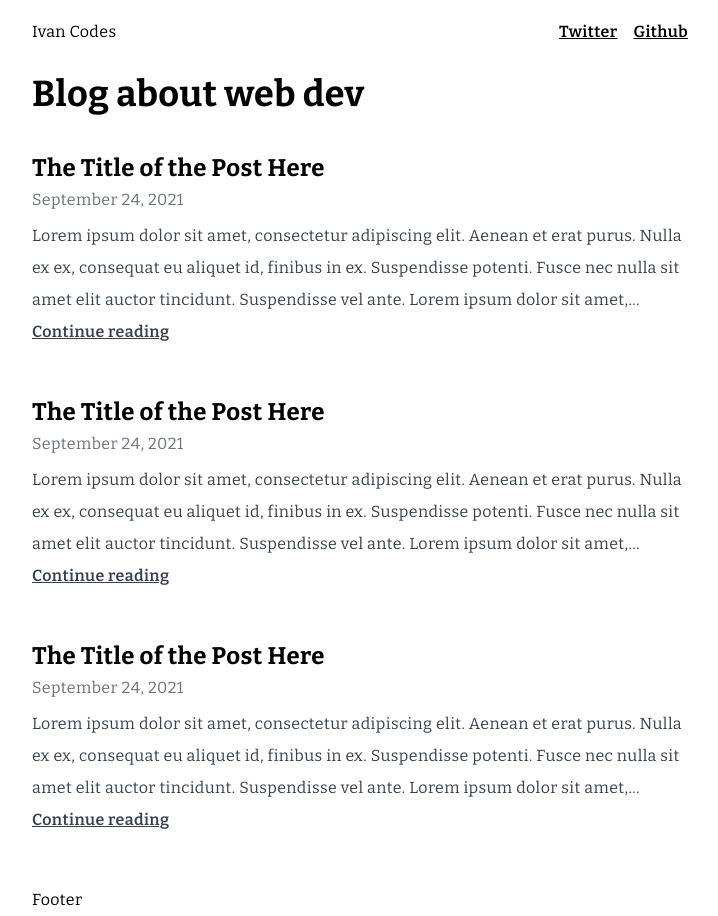
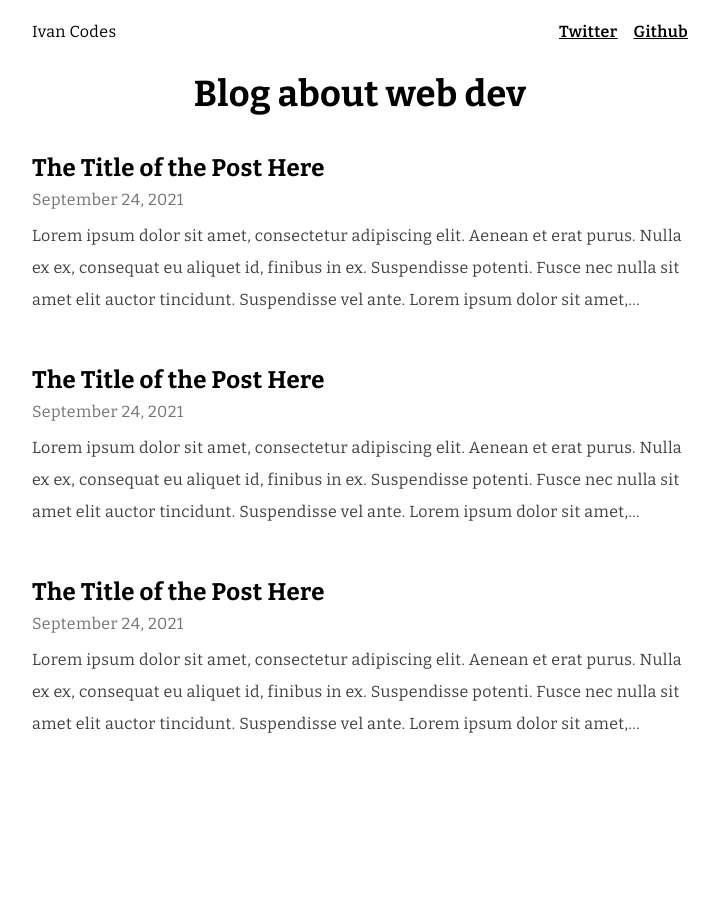
Before and after one commit to ivan-codes/blog, a Next.js app: page / in a window 1280 px wide. Shown: the whole page, without its empty margins (280-998 px from the left). After the commit the page ends 884 px from the top, so only its background shows below. Built offline with nearby package versions, Linux system fonts and the light colour scheme.

Commit message:
Add light and dark mode

```diff
--- a/components/Layout.tsx
+++ b/components/Layout.tsx
@@ -5,13 +5,19 @@ import Link from "next/link";
 type Props = {
   children?: ReactNode;
   title?: string;
+  description?: string;
 };
 
-function Layout({ children, title = "Ivan's Blog" }: Props) {
+function Layout({
+  children,
+  title = "Ivan's Blog",
+  description = "Ivan Codes' Blog",
+}: Props) {
   return (
     <div className="w-full h-full">
       <Head>
         <title>{title}</title>
+        <meta name="description" content={description} />
         <meta charSet="utf-8" />
         <meta name="viewport" content="initial-scale=1.0, width=device-width" />
       </Head>
@@ -39,7 +45,7 @@ function Layout({ children, title = "Ivan's Blog" }: Props) {
         </header>
         <div className="flex flex-col">
           {children}
-          <footer className="mt-auto">Footer</footer>
+          <footer className="flex items-center h-24 mt-auto"></footer>
         </div>
       </div>
     </div>
--- a/components/PostPreview.tsx
+++ b/components/PostPreview.tsx
@@ -9,8 +9,8 @@ function PostPreview() {
           The Title of the Post Here
         </h3>
       </Link>
-      <p className="text-gray-500 mb-1">September 24, 2021</p>
-      <p className="text-gray-700 line-clamp-3">
+      <p className="text-trueGray-500 mb-1">September 24, 2021</p>
+      <p className="text-trueGray-700 line-clamp-3 dark:text-trueGray-400">
         Lorem ipsum dolor sit amet, consectetur adipiscing elit. Aenean et erat
         purus. Nulla ex ex, consequat eu aliquet id, finibus in ex. Suspendisse
         potenti. Fusce nec nulla sit amet elit auctor tincidunt. Suspendisse vel
@@ -19,9 +19,6 @@ function PostPreview() {
         Suspendisse potenti. Fusce nec nulla sit amet elit auctor tincidunt.
         Suspendisse vel ante
       </p>
-      <Link href="/p/test">
-        <a className="text-gray-700 hover:text-black">Continue reading</a>
-      </Link>
     </article>
   );
 }
--- a/package.json
+++ b/package.json
@@ -10,6 +10,7 @@
   },
   "dependencies": {
     "@tailwindcss/line-clamp": "^0.2.1",
+    "fecha": "^4.2.1",
     "gray-matter": "^4.0.3",
     "highlight.js": "^11.2.0",
     "next": "11.1.2",
--- a/pages/_app.tsx
+++ b/pages/_app.tsx
@@ -1,6 +1,5 @@
 import type { AppProps } from "next/app";
 import "styles/tailwind.css";
-import "styles/ia-light.css";
 
 function App({ Component, pageProps }: AppProps) {
   return <Component {...pageProps} />;
--- a/pages/index.tsx
+++ b/pages/index.tsx
@@ -5,7 +5,7 @@ import PostPreview from "components/PostPreview";
 function Home() {
   return (
     <Layout title="Ivan Codes' Blog">
-      <h1 className="mb-6">Blog about web dev</h1>
+      <h1 className="text-center mb-6">Blog about web dev</h1>
       <section>
         <PostPreview />
         <PostPreview />
--- a/pages/p/[title].tsx
+++ b/pages/p/[title].tsx
@@ -1,14 +1,15 @@
 import Layout from "components/Layout";
+import { format } from "fecha";
 import fs from "fs";
 import matter from "gray-matter";
+import hljs from "highlight.js";
+import javascript from "highlight.js/lib/languages/javascript";
 import { GetStaticPaths, GetStaticProps } from "next";
 import path from "path";
 import { ParsedUrlQuery } from "querystring";
 import React, { useEffect } from "react";
 import { remark } from "remark";
 import html from "remark-html";
-import hljs from "highlight.js";
-import javascript from "highlight.js/lib/languages/javascript";
 hljs.registerLanguage("javascript", javascript);
 
 type Props = {
@@ -18,12 +19,18 @@ type Props = {
 };
 
 function Post({ title, contentHtml, data }: Props) {
-  console.log(title, contentHtml, data);
   useEffect(() => {
     hljs.initHighlighting();
   }, []);
+
   return (
-    <Layout title={title}>
+    <Layout title={data.title} description={data.description}>
+      <div className="text-center">
+        <h1>{data.title}</h1>
+        <p className="text-trueGray-500">
+          {format(new Date(data.createdAt), "MMMM Do, YYYY")}
+        </p>
+      </div>
       <div dangerouslySetInnerHTML={{ __html: contentHtml }} />
     </Layout>
   );
--- a/posts/test.md
+++ b/posts/test.md
@@ -1,6 +1,7 @@
 ---
 title: Post Title
 description: The post description
+createdAt: 09-25-2021
 ---
 
 # header1
--- a/styles/tailwind.css
+++ b/styles/tailwind.css
@@ -1,4 +1,6 @@
 @import url("https://fonts.googleapis.com/css2?family=Bitter:ital,wght@0,100;0,200;0,300;0,400;0,500;0,600;0,700;0,800;0,900;1,100;1,200;1,300;1,400;1,500;1,600;1,700;1,800;1,900&display=swap");
+@import "ia-light.css" screen;
+@import "ia-dark.css" screen and (prefers-color-scheme: dark);
 
 @tailwind base;
 @tailwind components;
@@ -7,7 +9,7 @@
 html,
 body,
 #__next {
-  @apply w-full h-full leading-8 tracking-wide m-0 p-0;
+  @apply w-full h-full leading-8 tracking-wide m-0 p-0 bg-white text-black dark:bg-trueGray-900 dark:text-trueGray-300;
   font-family: "Bitter", serif;
 }
 
@@ -33,11 +35,11 @@ a {
 }
 
 pre {
-  @apply border border-code-border bg-code-bg my-2;
+  @apply border border-code-border bg-code-bg my-2 dark:bg-trueGray-800 dark:border-trueGray-800;
 }
 
 blockquote {
-  @apply italic border-l-4 border-gray-300 px-4 py-2 my-2;
+  @apply italic border-l-4 border-trueGray-300 px-4 py-2 my-2;
 }
 
 .page-layout {
--- a/tailwind.config.js
+++ b/tailwind.config.js
@@ -1,7 +1,12 @@
+const colors = require("tailwindcss/colors");
+
 module.exports = {
   purge: ["./pages/**/*.{js,ts,jsx,tsx}", "./components/**/*.{js,ts,jsx,tsx}"],
-  darkMode: false, // or 'media' or 'class'
+  darkMode: "media", // or 'media' or 'class'
   theme: {
+    colors: {
+      ...colors,
+    },
     extend: {
       colors: {
         "code-bg": "#fdfbf7",
--- a/tsconfig.json
+++ b/tsconfig.json
@@ -15,6 +15,6 @@
     "jsx": "preserve",
     "baseUrl": "."
   },
-  "include": ["next-env.d.ts", "**/*.ts", "**/*.tsx"],
+  "include": ["next-env.d.ts", "**/*.ts", "**/*.tsx", "styles/*.css"],
   "exclude": ["node_modules"]
 }
```
Also changed, not shown: 1 other file (tests, documents, lock files or other folders).
